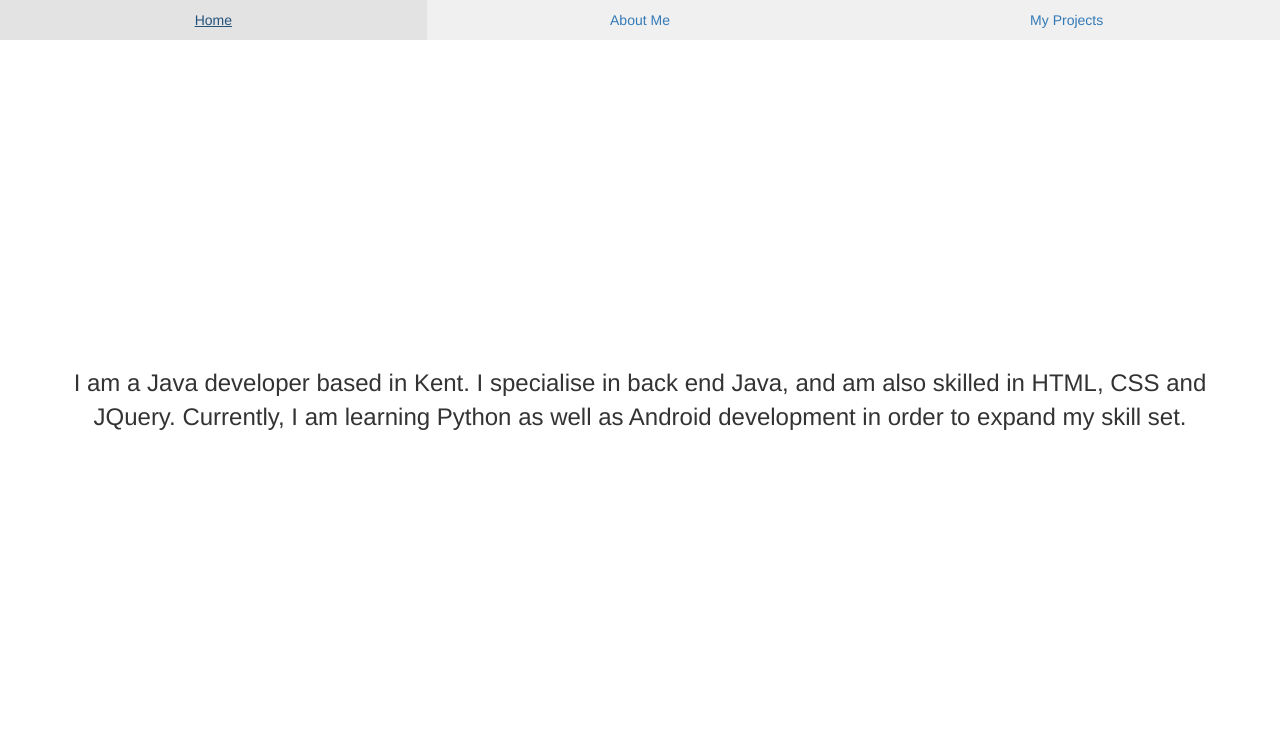
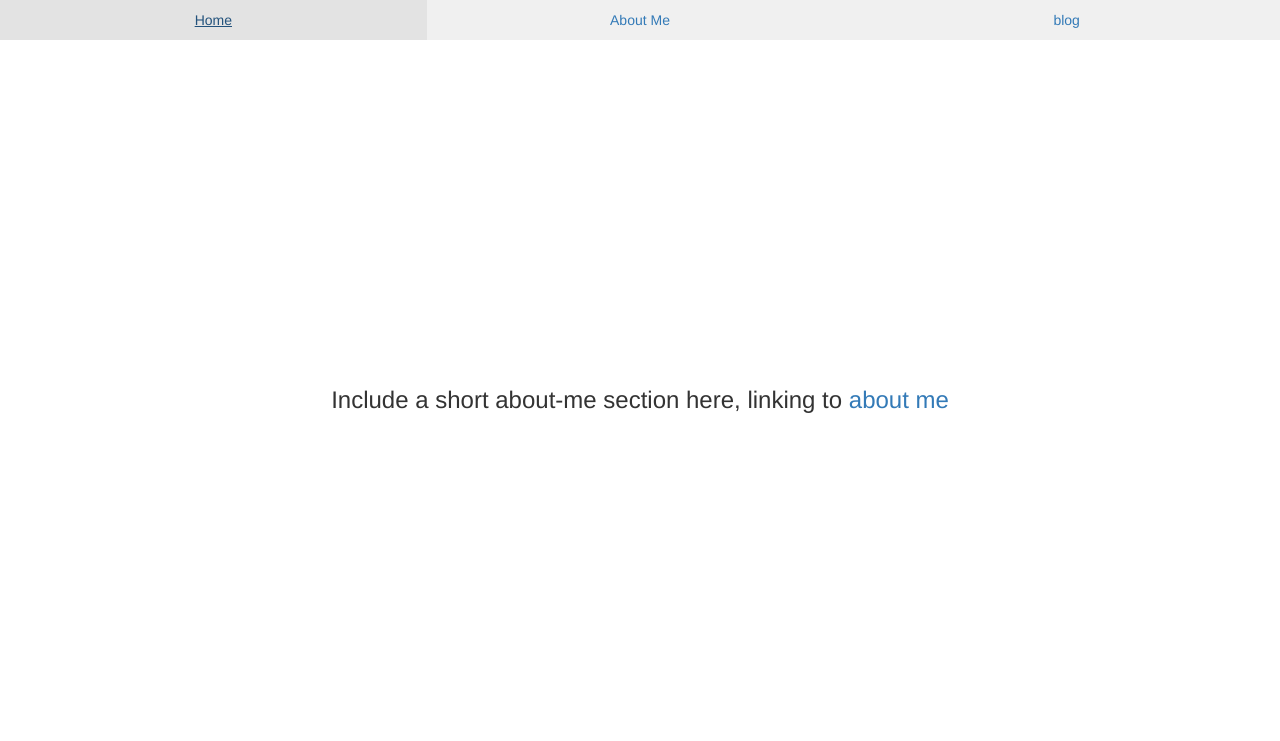
Before and after one commit to laxd/lawrenceandrews.co.uk, a plain HTML site: page html/index.html in a window 1280 px wide. Shown: the top 741 px of the page. Drawn offline with nearby package versions, Linux system fonts and the light colour scheme; files that its build step writes are made by us from their sources.

Commit message:
Added initial proper aboutme page

```diff
--- a/html/index.html
+++ b/html/index.html
@@ -7,17 +7,15 @@
     <body>
         <div class="nav">
             <ul>
-                <li><a href="#">Home</a></li>
-                <li><a href="#">About Me</a></li>
-                <li><a href="#">My Projects</a></li>
+                <li><a href="/">Home</a></li>
+                <li><a href="aboutme.html">About Me</a></li>
+                <li><a href="http://blog.lawrenceandrews.co.uk">blog</a></li>
             </ul>
         </div>
         <div class="container blurb-container">
             <div class="blurb-content">
                 <div class="about-me-short">
-                    I am a Java developer based in Kent. I specialise in back end Java, and am also skilled
-                    in HTML, CSS and JQuery. Currently, I am learning Python as well as Android development
-                    in order to expand my skill set.
+                    Include a short about-me section here, linking to <a href="aboutme.html">about me</a>
                 </div>
             </div>
         </div>
```
Also changed, not shown: html/aboutme.html (added, +10 -0 lines).
